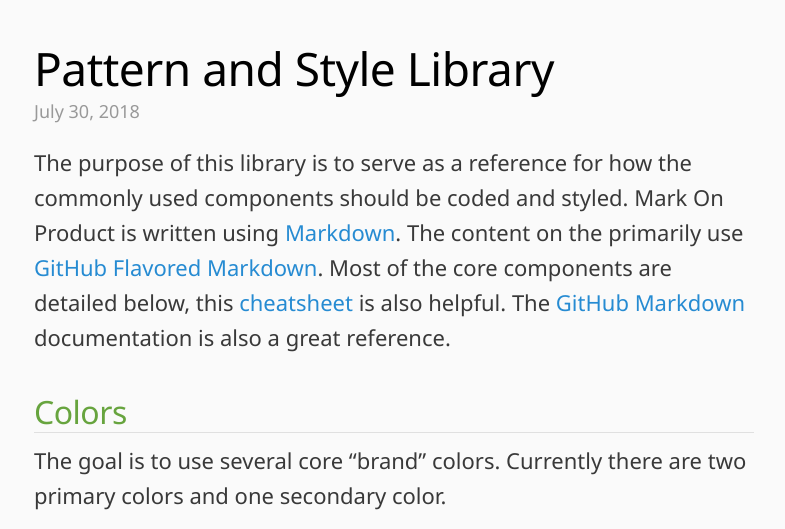
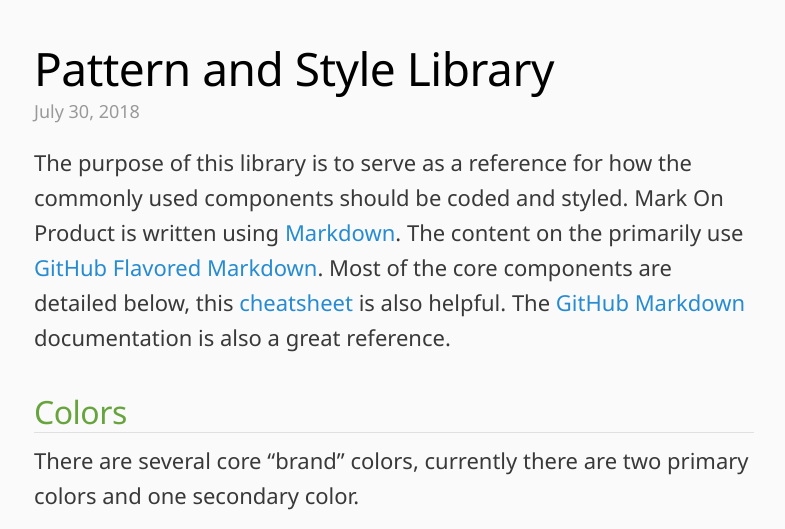
Before and after one commit to markthelefty/markthelefty.github.io, a Jekyll site: the page built from _posts/2018-07-30-pattern-style-library.markdown, in a window 1280 px wide, cut to the strip 340-869 px from the top of the page. Shown: the whole strip, without its empty margins (246-1031 px from the left). Built offline with Jekyll 4.4.1, drawn with Linux system fonts in a browser that asks for light colours; some web fonts are replaced; our own code applies the rules of GitHub Pages for plain Markdown files; some of the changed text lies outside the part shown.

Commit message:
Updated Pattern Style Library

````diff
--- a/_posts/2018-07-30-pattern-style-library.markdown
+++ b/_posts/2018-07-30-pattern-style-library.markdown
@@ -9,7 +9,7 @@
 
 ## Colors
 {: .divider}
-The goal is to use several core "brand" colors. Currently there are two primary colors and one secondary color.
+There are several core "brand" colors, currently there are two primary colors and one secondary color.
 
 ![Style Guide Brand Colors](https://res.cloudinary.com/dbrkuvff5/image/upload/f_auto,q_auto/v1533289307/post-images/colors.png){: .cld-responsive}
 
@@ -60,7 +60,7 @@
 ### Paragraph Lead Text
 <span class="lead">Lorem ipsum dolor sit amet, consectetur adipiscing elit.</span> Proin aliquet sed magna et sodales. Vestibulum vehicula dolor sit amet luctus viverra. Praesent facilisis dictum sapien, et elementum lorem imperdiet pulvinar.
 ```html
-<span class="lead">
+<span class="lead">Lead Text</span>
 ```
 
 ### Italics
@@ -141,6 +140,7 @@
 
 ## Lists
 {: .divider}
+
 
 ### Unordered Lists
 * Praesent commodo cursus magna, vel scelerisque consectetur et.
````
Also changed, not shown: other parts of _posts/2018-07-30-pattern-style-library.markdown (+3 -4 lines).
